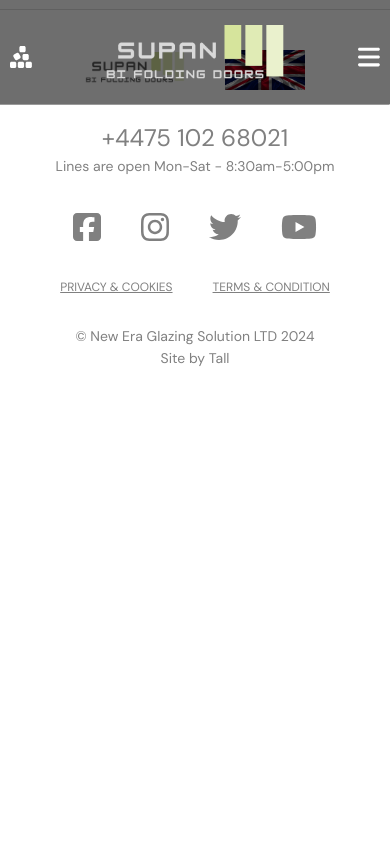
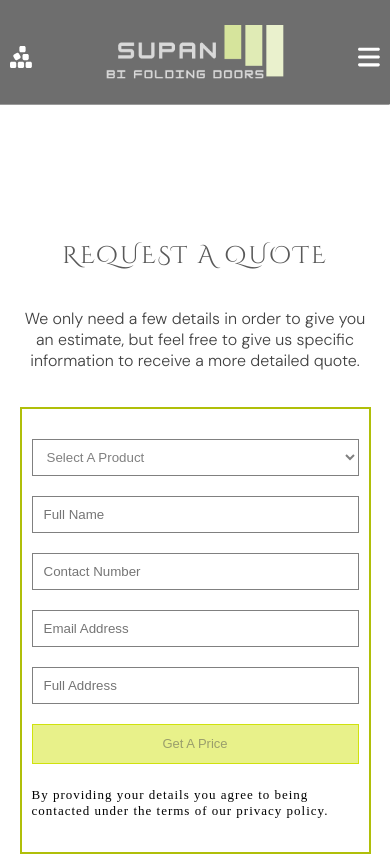
Before and after one commit to Aminur-Rahman-Kanon/new-era-glazing-solution, a React (Create React App) app: page /request-quote in a window 390 px wide. Shown: the top 856 px of the page. Built offline with nearby package versions, Linux system fonts and the light colour scheme.

Commit message:
quote request 1

```diff
--- a/src/App.js
+++ b/src/App.js
@@ -1,4 +1,4 @@
-import React, { useEffect, useState } from 'react';
+import React, { useState } from 'react';
 import { Routes, Route } from 'react-router-dom';
 import './App.css';
 import Topbar from './Components/Topbar/topbar';
@@ -8,6 +8,7 @@ import Sidedrawer from './Components/Sidedrawer/sidedrawer';
 import ContextApi from './Components/ContextApi/contextApi';
 import ProductContainer from './Components/ProductContainer/productContainer';
 import Brochure from './Pages/Brochure/brochure';
+import RequestQuote from './Pages/RequestQoute/requestQuote';
 
 function App() {
 
@@ -38,6 +39,7 @@ function App() {
             <Routes>
               <Route path='/' element={<Homepage />}/>
               <Route path='/brochure' element={<Brochure />} />
+              <Route path='/request-quote' element={<RequestQuote /> }/>
             </Routes>
             <Footer />
         </ContextApi.Provider>
--- a/src/Components/AdditionalTopbar/additionalTopbar.jsx
+++ b/src/Components/AdditionalTopbar/additionalTopbar.jsx
@@ -11,7 +11,7 @@ const AdditionalTopbar = () => {
         </div>
         <div className={styles.rightItemContainer}>
             <Link to="/brochure" className={styles.rightItem}>Free Brochure</Link>
-            <Link to={''} className={styles.rightItem}>Request Quote</Link>
+            <Link to='request-quote' className={styles.rightItem}>Request Quote</Link>
             <Link to={''} className={styles.rightItem}>Contact/Visit</Link>
         </div>
     </div>
--- a/src/Components/ContactFormContainer/contactFormContainer.jsx
+++ b/src/Components/ContactFormContainer/contactFormContainer.jsx
@@ -36,7 +36,6 @@ const ContactFormContainer = () => {
 
     return (
         <div className={styles.contactFormMain}>
-            <h2 className={styles.formH2}>Get A Price</h2>
             <form className={styles.contactForm}>
                 <div className={styles.selectContainer}>
                     <select className={styles.select} defaultValue={"Select a product"} onChange={(e) => setProduct(e.target.value)}>
@@ -57,6 +56,7 @@ const ContactFormContainer = () => {
                     <input className={styles.input}
                             type='number'
                             placeholder='Contact Number'
+                            style={numberValidation ? {boxShadow: '0px 0px 15px 2px #d0e20d00'} : {boxShadow: '0px 0px 15px 2px #9d0e0e'}}
                             onFocus={() => focusElement(1, styles)}
                             onBlur={() => leaveFocus(1, styles)}
                             onChange={(e) => setNumber(e.target.value)}/>
--- a/src/Components/ContactFormContainer/contactFormContainer.module.css
+++ b/src/Components/ContactFormContainer/contactFormContainer.module.css
@@ -3,14 +3,13 @@
     padding: 10px 0;
     box-sizing: border-box;
     display: flex;
-    flex-direction: column;
     justify-content: center;
     align-items: center;
-    background-color: rgba(255, 255, 255, 0.756);
+    /* background-color: rgba(255, 255, 255, 0.756); */
 }
 
 .contactForm {
-    width: 70%;
+    width: 100%;
     display: flex;
     flex-direction: column;
     justify-content: center;
@@ -19,7 +18,9 @@
 
 .selectContainer {
     width: 100%;
-    margin: 5px auto;
+    margin: 10px auto;
+    border: 1px solid gray;
+    box-sizing: border-box;
 }
 
 .select {
@@ -38,6 +39,8 @@
     position: relative;
     width: 100%;
     margin: 10px auto;
+    border: 1px solid gray;
+    box-sizing: border-box;
 }
 
 .input {
@@ -109,15 +112,3 @@ input[type=number] {
     font-optical-sizing: auto;
     font-style: normal;
 }
-
-@media (max-width: 1080px) {
-    /* .label {
-        z-index: 400;
-    }
-    .label.activeLabel {
-        z-index: 500;
-    } */
-    .contactFormMain {
-        /* background-color: white; */
-    }
-}
--- a/src/Components/Logo/logo.module.css
+++ b/src/Components/Logo/logo.module.css
@@ -4,6 +4,7 @@
     display: flex;
     justify-content: center;
     align-items: center;
+    z-index: 200;
 }
 
 .logo {
--- a/src/Components/Sidedrawer/sidedrawer.jsx
+++ b/src/Components/Sidedrawer/sidedrawer.jsx
@@ -103,6 +103,9 @@ const Sidedrawer = () => {
                                 </div>
                                 <h3 className={styles.itemHeading}>CONTACT / VISIT</h3>
                                 <ul className={styles.items}>
+                                    <li className={styles.item}>
+                                        <Link to='/request-quote' className={styles.itemLink}>REQUEST A QUOTE</Link>
+                                    </li>
                                     <li className={styles.item}>
                                         <Link to={''} className={styles.itemLink}>SHOWROOMS</Link>
                                     </li>
--- a/src/Components/TopbarButtons/topbarButtons.module.css
+++ b/src/Components/TopbarButtons/topbarButtons.module.css
@@ -9,4 +9,5 @@
     display: flex;
     justify-content: space-between;
     align-items: center;
+    z-index: 100;
 }
--- a/src/Pages/Homepage/homepage.jsx
+++ b/src/Pages/Homepage/homepage.jsx
@@ -38,12 +38,10 @@ const Homepage = () => {
                         </div>
                     </div>
                     <div data-aos="fade-up-left" className={styles.contactFormContainer}>
+                        <h2 className={styles.contactFormHeading}>GET A PRICE</h2>
                         <ContactFormContainer />
                     </div>
                 </div>
-                {/* <div className={styles.responsiveContactFormContainer}>
-                    <ContactFormContainer />
-                </div> */}
             </section>
             <section className={styles.section5}>
                 <div className={styles.section5BgContainer}>
--- a/src/Pages/Homepage/homepage.module.css
+++ b/src/Pages/Homepage/homepage.module.css
@@ -14,7 +14,7 @@
 .bgContainer {
     width: 100%;
     height: 100vh;
-    min-height: 860px;
+    min-height: 900px;
     background-image: url('../../Assets//background.jpg');
     background-position: center;
     background-repeat: no-repeat;
@@ -84,7 +84,7 @@
     text-decoration: none;
     color: rgb(80, 79, 79);
     font-family: "DM Sans", sans-serif;
-    /*     font-family: "DM Sans", sans-serif; */
+    font-weight: 500;
     font-size: 16px;
     letter-spacing: 1px;
     transition: all 0.5s linear;
@@ -97,6 +97,21 @@
 
 .contactFormContainer {
     width: 45%;
+    padding: 10px 40px;
+    box-sizing: border-box;
+    display: flex;
+    flex-direction: column;
+    justify-content: center;
+    align-items: center;
+    background-color: rgba(255, 255, 255, 0.756);
+
+}
+
+.contactFormHeading {
+    font-size: 1.5rem;
+    color: #595c5d;
+    letter-spacing: 1px;
+    font-weight: 600;
 }
 
 .responsiveContactFormContainer {
--- /dev/null
+++ b/src/Pages/RequestQoute/requestQuote.jsx
@@ -0,0 +1,32 @@
+import React, { useState, useEffect } from 'react';
+import styles from './requestQuote.module.css';
+import { items } from '../../Data/data';
+import { focusElement, leaveFocus } from '../../Utilities/utilities';
+import ContactFormContainer from '../../Components/ContactFormContainer/contactFormContainer';
+
+const RequestQuote = () => {
+
+    const [product, setProduct] = useState('');
+    const [name, setName] = useState('');
+    const [number, setNumber] = useState('');
+    const [numberValidation, setNumberValidation] = useState(true);
+    const [email, setEmail] = useState('');
+    const [emailValiditaion, setEmailValidation] = useState(true);
+    const [address, setAddress] = useState('');
+    const [btnDisable, setBtnDisable] = useState(true);
+
+    const item = items.map(itm => <option key={itm} className={styles.item}>{itm}</option>)
+    return (
+        <div className={styles.wrapper}>
+            <div className={styles.topHeader}>
+                <h2 className={styles.topHeaderHeading}>REQUEST A QUOTE</h2>
+                <p className={styles.topHeaderP}>We only need a few details in order to give you an estimate, but feel free to give us specific information to receive a more detailed quote.</p>
+            </div>
+            <div className={styles.bottomHeader}>
+                <ContactFormContainer />
+            </div>
+        </div>
+    )
+}
+
+export default RequestQuote;
--- /dev/null
+++ b/src/Pages/RequestQoute/requestQuote.module.css
@@ -0,0 +1,69 @@
+.wrapper {
+    width: 100%;
+    margin: 50px auto;
+    padding-top: 150px;
+    box-sizing: border-box;
+    display: flex;
+    flex-direction: column;
+    justify-content: center;
+    align-items: center;
+}
+
+.topHeader {
+    width: 100%;
+    padding: 20px;
+    box-sizing: border-box;
+    display: flex;
+    flex-direction: column;
+    justify-content: center;
+    align-items: center;
+}
+
+.topHeaderHeading {
+    font-size: 2rem;
+    font-weight: 400;
+    color: rgb(89, 89, 89);
+    letter-spacing: 2px;
+}
+
+.topHeaderP {
+    font-family: "DM Sans", sans-serif;
+    font-size: 18px;
+    font-weight: 300;
+    color: rgb(64, 64, 64);
+    /* letter-spacing: 1px; */
+    text-align: center;
+}
+
+.bottomHeader {
+    width: 50%;
+    padding: 30px 40px;
+    box-sizing: border-box;
+    display: flex;
+    justify-content: center;
+    align-items: center;
+    border: 2px solid #b0bf09;
+}
+
+@media (max-width: 1023px) {
+    .topHeaderHeading {
+        font-size: 1.5rem;
+    }
+
+    .topHeaderP {
+        font-size: 16px;
+    }
+}
+
+@media (max-width: 767px) {
+    .bottomHeader {
+        width: 90%;
+        padding: 20px;
+    }
+}
+
+@media (max-width: 450px) {
+    .bottomHeader {
+        padding: 10px;
+    }
+}
```
